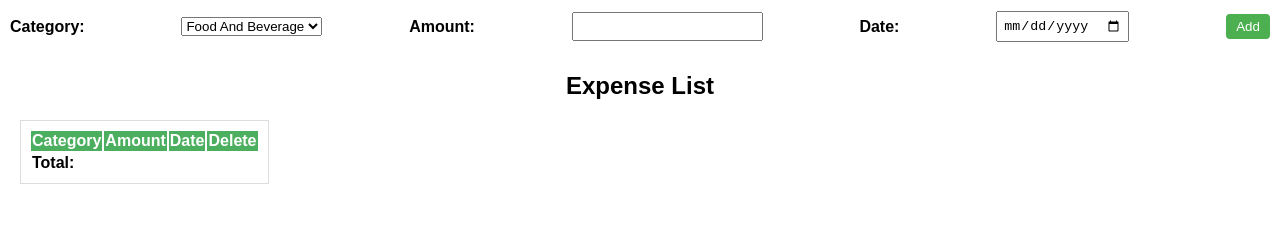
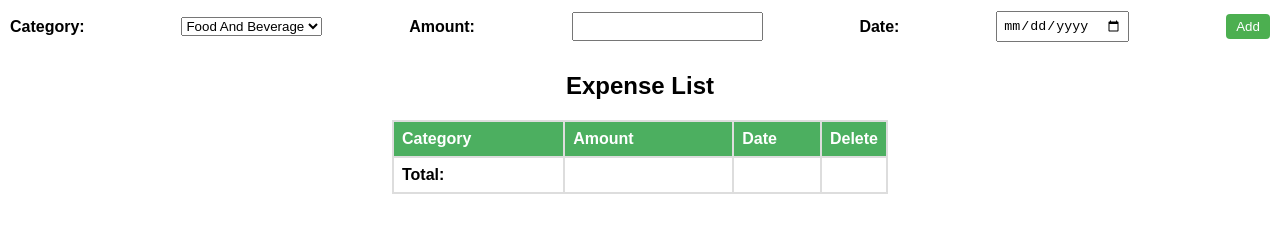
Before and after one commit to ratanakki/expensetracker, a plain HTML site: page index.html in a window 1280 px wide. Shown: the part 79-312 px from the top of the page. Drawn offline with Linux system fonts and the light colour scheme.

Commit message:
Update style.css

```diff
--- a/style.css
+++ b/style.css
@@ -39,15 +39,22 @@ h1,h2{
     margin: 20px;
 }
 
-table {
-    border: 1px solid #ddd;
+table,tr,td,th {
+    border: 2px solid #ddd;
     padding: 8px;
     text-align: left;
+    border-collapse:collapse;
+    width:40%;
+
 }
 
 th {
     background-color: #4CAF60;
     color: white;
+}
+tr:hover{
+    background-color: #79a9ec;
+    color:beige;
 }
 
 tfoot td{
@@ -62,3 +69,9 @@ tfoot td{
     border-radius: 4px;
     cursor: pointer;
 }
+
+.center{
+    margin-left: auto;
+    margin-right: auto;
+    text-align: center;
+}
```
